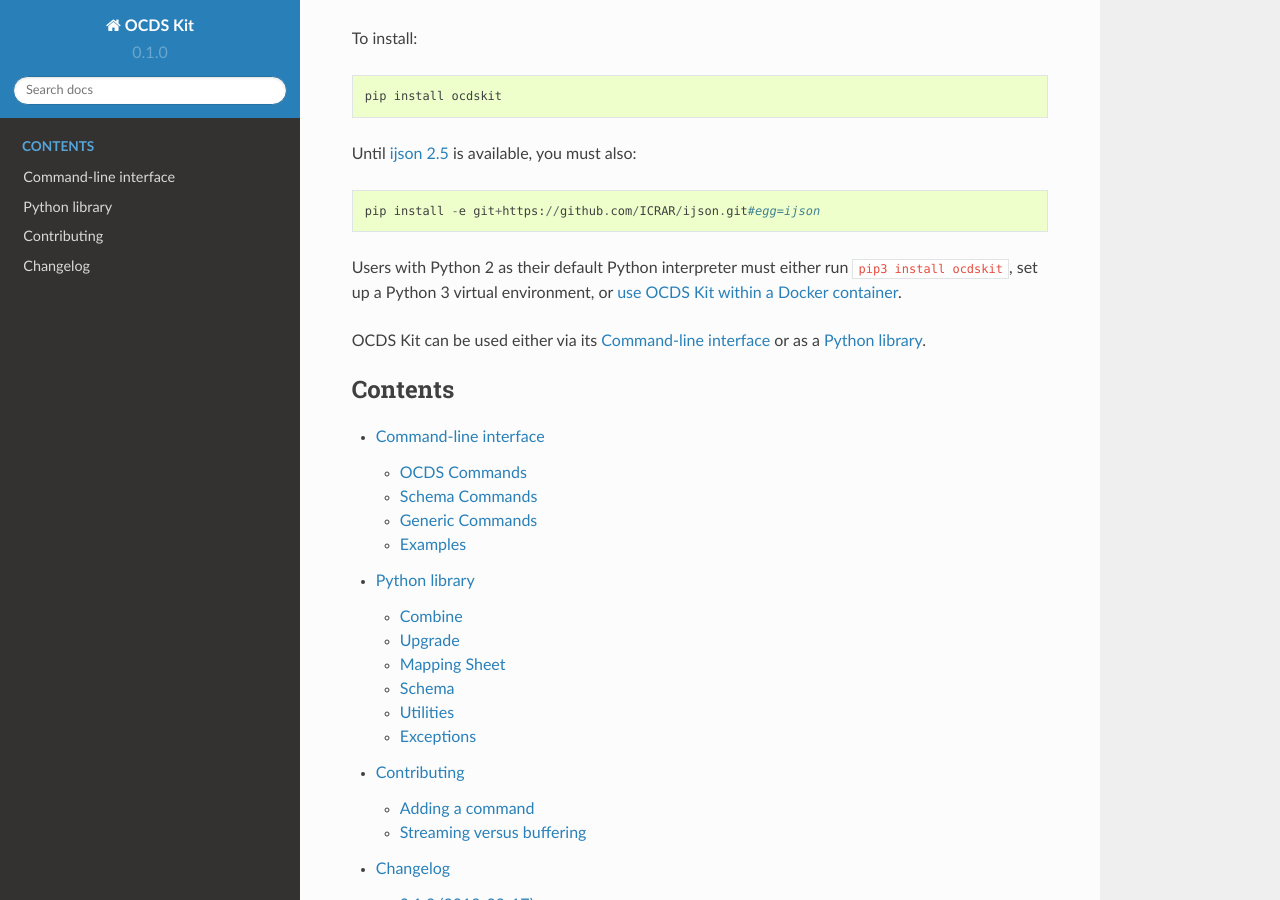
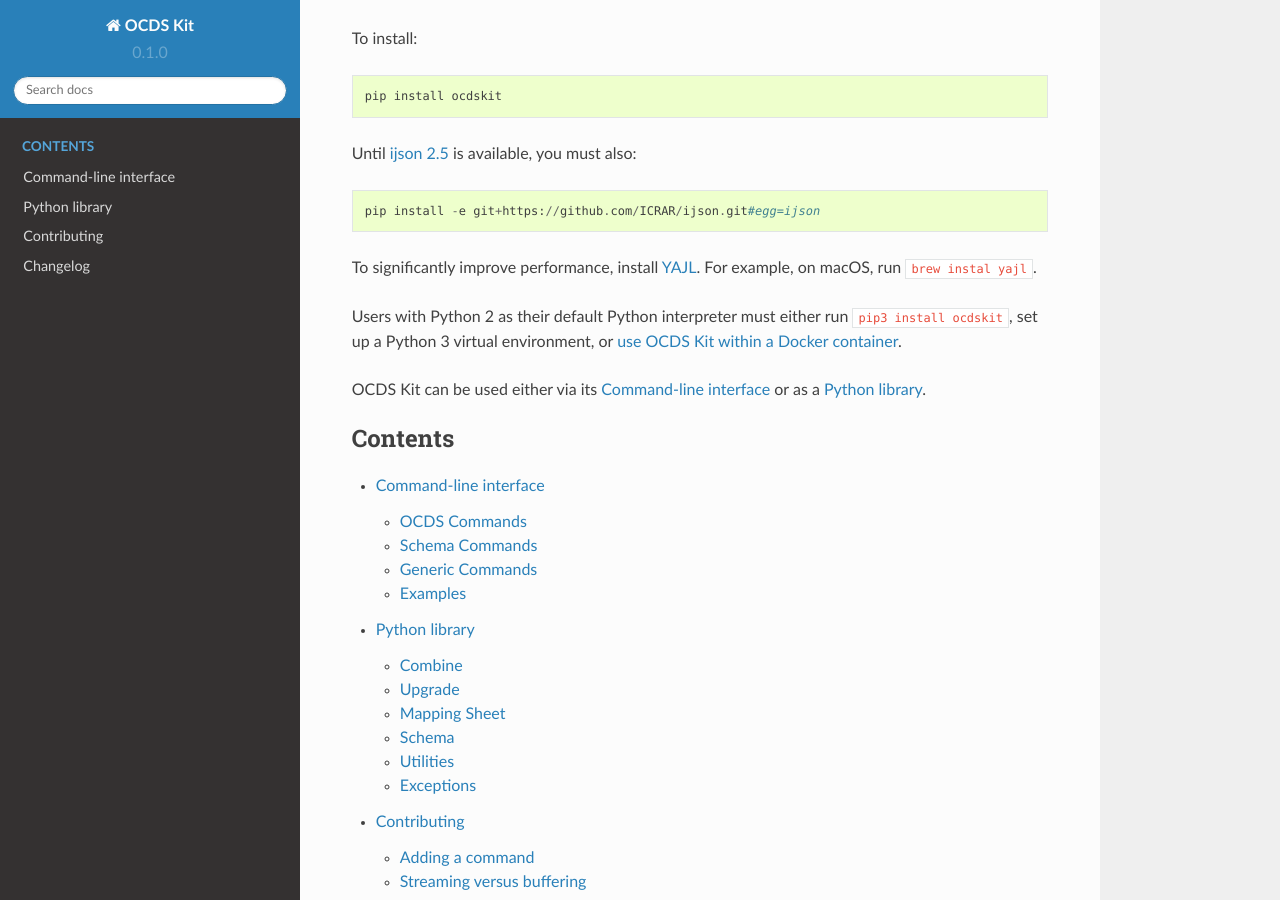
Before and after one commit to open-contracting/ocdskit, a Sphinx documentation site: the page built from docs/index.rst, in a window 1280 px wide and 900 px high, scrolled down 541 px. Built offline with Sphinx 7.4.7 and the Read the Docs theme 2.0.0, drawn with Linux system fonts in a browser that asks for light colours.

Commit message:
Add note about installing YAJL

```diff
--- a/docs/index.rst
+++ b/docs/index.rst
@@ -12,6 +12,8 @@
 ::
 
     pip install -e git+https://github.com/ICRAR/ijson.git#egg=ijson
+
+To significantly improve performance, install `YAJL <http://lloyd.github.io/yajl/>`__. For example, on macOS, run ``brew instal yajl``.
 
 Users with Python 2 as their default Python interpreter must either run ``pip3 install ocdskit``, set up a Python 3 virtual environment, or `use OCDS Kit within a Docker container <https://hub.docker.com/r/ricardoe/ocdskit/>`__.
 
```
